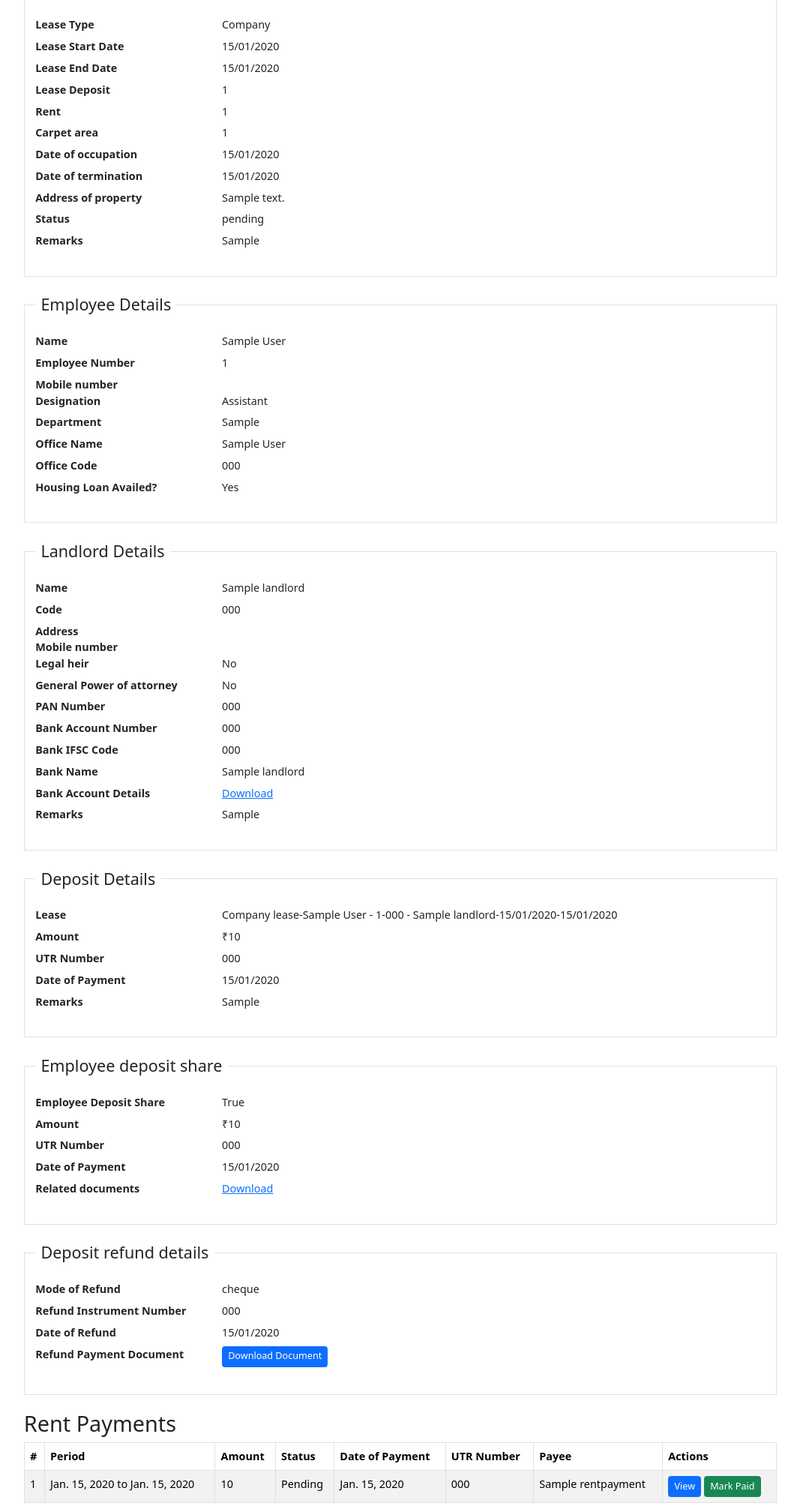
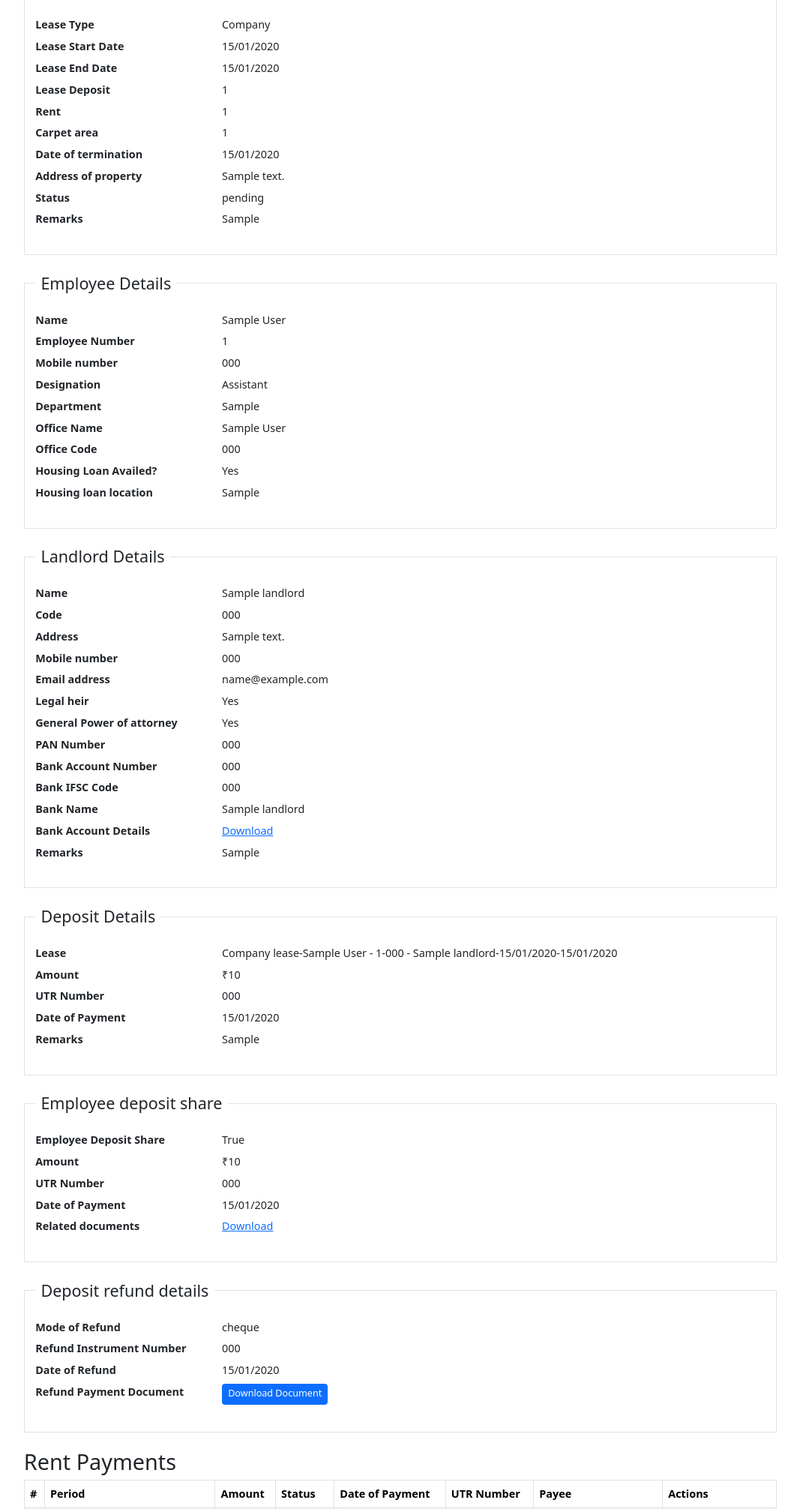
Before and after one commit to jokerdino/estates_portal, a Django app: page /lease/applications/1/ in a window 1280 px wide. Shown: the part 190-2202 px from the top of the page at 75% size, without its empty margins (106-1173 px from the left). Run offline with Django 5.2, Linux system fonts and the light colour scheme; tables that the repository leaves empty hold one stand-in row (values such as "Sample post"); some libraries are stand-ins or nearby versions.

Commit message:
Added landlord email address and housing loan location fields

```diff
--- a/lease_application/forms.py
+++ b/lease_application/forms.py
@@ -14,6 +14,7 @@
     employee_deposit_share_date = forms.DateField(
         widget=forms.DateInput(attrs={"type": "date"}), required=False
     )
+
     class Meta:
         model = Deposit
         fields = [
@@ -105,14 +106,12 @@
         widget=forms.DateInput(attrs={"type": "date", "class": "form-control"}),
         required=True,
     )
-    date_of_occupation = forms.DateField(
-        widget=forms.DateInput(attrs={"type": "date", "class": "form-control"}),
-        required=False,
-    )
+
     date_of_termination = forms.DateField(
         widget=forms.DateInput(attrs={"type": "date", "class": "form-control"}),
         required=False,
     )
+
     class Meta:
         model = LeaseApplication
 
@@ -121,7 +120,6 @@
             "type_of_lease",
             "lease_start_date",
             "lease_end_date",
-            "date_of_occupation",
             "date_of_termination",
             "carpet_area",
             "address_of_property",
@@ -156,7 +154,21 @@
             "department",
             "office_name",
             "housing_loan",
+            "housing_loan_location",
         ]
+
+    def clean(self):
+        cleaned_data = super().clean()
+        housing_loan = cleaned_data.get("housing_loan")
+        housing_loan_location = cleaned_data.get("housing_loan_location")
+
+        if housing_loan and not housing_loan_location:
+            self.add_error(
+                "housing_loan_location",
+                "Housing loan location is required if housing loan is availed.",
+            )
+
+        return cleaned_data
 
 
 class LandLordForm(forms.ModelForm):
@@ -166,6 +178,7 @@
             "landlord_code",
             "landlord_name",
             "landlord_mobile_number",
+            "landlord_email_address",
             "landlord_residential_address",
             "pan_number",
             "legal_heir",
--- a/lease_application/templates/employees/employee_detail.html
+++ b/lease_application/templates/employees/employee_detail.html
@@ -27,6 +27,9 @@
             <dd class="col-sm-9">{{ employee.office_code }}</dd>
             <dt class="col-sm-3">Housing Loan Availed?</dt>
             <dd class="col-sm-9">{{ employee.housing_loan|yesno:"Yes,No" }}</dd>
+
+            <dt class="col-sm-3">Housing loan location</dt>
+            <dd class="col-sm-9">{{ employee.housing_loan_location }}</dd>
         </dl>
     </fieldset>
 
--- a/lease_application/templates/employees/employee_form.html
+++ b/lease_application/templates/employees/employee_form.html
@@ -4,6 +4,7 @@
 {% block content %}
 
 <div class="container">
+
     <h1 class="title">
         {% if object %}
         Edit employee - {{ object.employee_name }}
@@ -13,7 +14,7 @@
     </h1>
     <form method="post" enctype="multipart/form-data">
         {% csrf_token %}
-
+        {% bootstrap_form_errors form layout='inline' %}
         {% bootstrap_form form layout="horizontal" %}
 
         <div class="text-center">
--- a/lease_application/templates/landlords/landlord_detail.html
+++ b/lease_application/templates/landlords/landlord_detail.html
@@ -17,6 +17,9 @@
 
             <dt class="col-sm-3">Mobile number</dt>
             <dd class="col-sm-9">{{ landlord.landlord_mobile_number }}</dd>
+
+            <dt class="col-sm-3">Email address</dt>
+            <dd class="col-sm-9">{{ landlord.landlord_email_address }}</dd>
 
             <dt class="col-sm-3">Legal heir</dt>
             <dd class="col-sm-9">{{ landlord.legal_heir }}</dd>
--- a/lease_application/templates/lease_application/lease_application_detail.html
+++ b/lease_application/templates/lease_application/lease_application_detail.html
@@ -26,9 +26,6 @@
             <dt class="col-sm-3">Carpet area</dt>
             <dd class="col-sm-9">{{ lease.carpet_area }}</dd>
 
-            <dt class="col-sm-3">Date of occupation</dt>
-            <dd class="col-sm-9">{{ lease.date_of_occupation|date:"d/m/Y" }}</dd>
-
             <dt class="col-sm-3">Date of termination</dt>
             <dd class="col-sm-9">{{ lease.date_of_termination|date:"d/m/Y" }}</dd>
 
@@ -56,7 +53,7 @@
             <dd class="col-sm-9">{{ lease.primary_employee.employee_number }}</dd>
 
             <dt class="col-sm-3">Mobile number</dt>
-            <dd class="col-sm-9">{{ employee.employee_mobile_number }}</dd>
+            <dd class="col-sm-9">{{ lease.primary_employee.employee_mobile_number }}</dd>
 
             <dt class="col-sm-3">Designation</dt>
             <dd class="col-sm-9">{{ lease.primary_employee.get_employee_designation_display }}</dd>
@@ -71,6 +68,9 @@
             <dd class="col-sm-9">{{ lease.primary_employee.office_code }}</dd>
             <dt class="col-sm-3">Housing Loan Availed?</dt>
             <dd class="col-sm-9">{{ lease.primary_employee.housing_loan|yesno:"Yes,No" }}</dd>
+
+            <dt class="col-sm-3">Housing loan location</dt>
+            <dd class="col-sm-9">{{ lease.primary_employee.housing_loan_location }}</dd>
         </dl>
     </fieldset>
 
@@ -85,7 +85,7 @@
             <dt class="col-sm-3">Employee Number</dt>
             <dd class="col-sm-9">{{ lease.joint_employee.employee_number }}</dd>
             <dt class="col-sm-3">Mobile number</dt>
-            <dd class="col-sm-9">{{ employee.employee_mobile_number }}</dd>
+            <dd class="col-sm-9">{{ lease.joint_employee.employee_mobile_number }}</dd>
 
             <dt class="col-sm-3">Designation</dt>
             <dd class="col-sm-9">{{ lease.joint_employee.get_employee_designation_display }}</dd>
@@ -100,6 +100,9 @@
             <dd class="col-sm-9">{{ lease.joint_employee.office_code }}</dd>
             <dt class="col-sm-3">Housing Loan Availed?</dt>
             <dd class="col-sm-9">{{ lease.joint_employee.housing_loan|yesno:"Yes,No" }}</dd>
+
+            <dt class="col-sm-3">Housing loan location</dt>
+            <dd class="col-sm-9">{{ lease.joint_employee.housing_loan_location }}</dd>
         </dl>
     </fieldset>
     {% endif %}
@@ -115,16 +118,18 @@
             <dt class="col-sm-3">Code</dt>
             <dd class="col-sm-9">{{ lease.landlord.landlord_code }}</dd>
             <dt class="col-sm-3">Address</dt>
-            <dd class="col-sm-9">{{ landlord.landlord_residential_address }}</dd>
+            <dd class="col-sm-9">{{ lease.landlord.landlord_residential_address }}</dd>
 
             <dt class="col-sm-3">Mobile number</dt>
-            <dd class="col-sm-9">{{ landlord.landlord_mobile_number }}</dd>
+            <dd class="col-sm-9">{{ lease.landlord.landlord_mobile_number }}</dd>
+            <dt class="col-sm-3">Email address</dt>
+            <dd class="col-sm-9">{{ lease.landlord.landlord_email_address }}</dd>
 
             <dt class="col-sm-3">Legal heir</dt>
-            <dd class="col-sm-9">{{ landlord.legal_heir|yesno:"Yes,No" }}</dd>
+            <dd class="col-sm-9">{{ lease.landlord.legal_heir|yesno:"Yes,No" }}</dd>
 
             <dt class="col-sm-3">General Power of attorney</dt>
-            <dd class="col-sm-9">{{ landlord.general_poa|yesno:"Yes,No" }}</dd>
+            <dd class="col-sm-9">{{ lease.landlord.general_poa|yesno:"Yes,No" }}</dd>
 
             <dt class="col-sm-3">PAN Number</dt>
             <dd class="col-sm-9">{{ lease.landlord.pan_number }}</dd>
--- a/lease_application/templates/lease_application/lease_application_form.html
+++ b/lease_application/templates/lease_application/lease_application_form.html
@@ -80,10 +80,12 @@
                     // Fill other fields
                     document.getElementById(`id_${prefix}-employee_name`).value = data.employee_name || "";
                     document.getElementById(`id_${prefix}-employee_designation`).value = data.employee_designation || "";
+                    document.getElementById(`id_${prefix}-employee_mobile_number`).value = data.employee_mobile_number || "";
                     document.getElementById(`id_${prefix}-office_code`).value = data.office_code || "";
                     document.getElementById(`id_${prefix}-department`).value = data.department || "";
                     document.getElementById(`id_${prefix}-office_name`).value = data.office_name || "";
                     document.getElementById(`id_${prefix}-housing_loan`).value = data.housing_loan || "";
+                    document.getElementById(`id_${prefix}-housing_loan_location`).value = data.housing_loan_location || "";
                 })
                 .catch(err => {
                     console.log("Employee not found, new entry.");
--- a/lease_application/views.py
+++ b/lease_application/views.py
@@ -156,7 +156,9 @@
         joint_employee_form = EmployeeForm(
             request.POST, prefix="joint", instance=joint_employee_instance
         )
-        landlord_form = LandLordForm(request.POST, request.FILES, instance=landlord_instance)
+        landlord_form = LandLordForm(
+            request.POST, request.FILES, instance=landlord_instance
+        )
         if (
             lease_form.is_valid()
             and landlord_form.is_valid()
@@ -421,6 +423,7 @@
             .order_by("lease_start_date")
         )
 
+
 class ApplicationActiveListView(SingleTableView):
     model = LeaseApplication
     table_class = LeaseApplicationTable
@@ -435,6 +438,7 @@
             .filter(lease_end_date__gte=today)
             .order_by("lease_end_date")
         )
+
 
 class ApplicationExpiredListView(SingleTableView):
     model = LeaseApplication
@@ -739,11 +743,13 @@
         fields=[
             "employee_number",
             "employee_name",
+            "employee_mobile_number",
             "employee_designation",
             "office_code",
             "department",
             "office_name",
             "housing_loan",
+            "housing_loan_location",
         ],
     )
     return JsonResponse(data)
```
Also changed, not shown: lease_application/models.py (+16 -6 lines), lease_application/migrations/0004_remove_leaseapplication_date_of_occupation_and_more.py (added).
